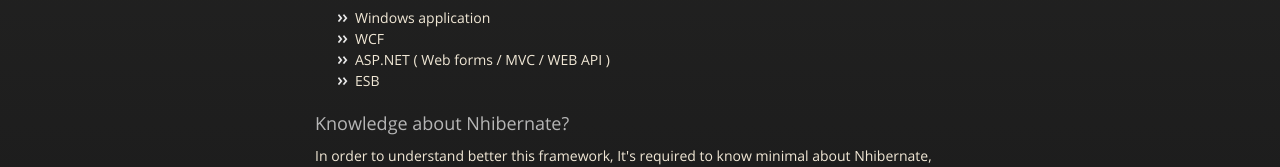
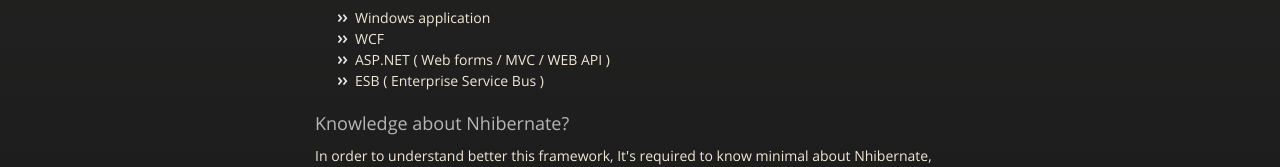
Before and after one commit to TheHunter/PersistentLayer.NHibernate, a plain HTML site: page index.html in a window 1280 px wide. Shown: the part 562-729 px from the top of the page. Drawn offline with nearby package versions, Linux system fonts and the light colour scheme.

Commit message:
Update index.html
New comment.

```diff
--- a/index.html
+++ b/index.html
@@ -57,7 +57,7 @@
 <li>Windows application</li>
 <li>WCF</li>
 <li>ASP.NET ( Web forms / MVC / WEB API )</li>
-<li>ESB</li>
+<li>ESB ( Enterprise Service Bus )</li>
 </ul><h3>
 <a name="knowledge-about-nhibernate" class="anchor" href="#knowledge-about-nhibernate"><span class="octicon octicon-link"></span></a>Knowledge about Nhibernate?</h3>
 
```
